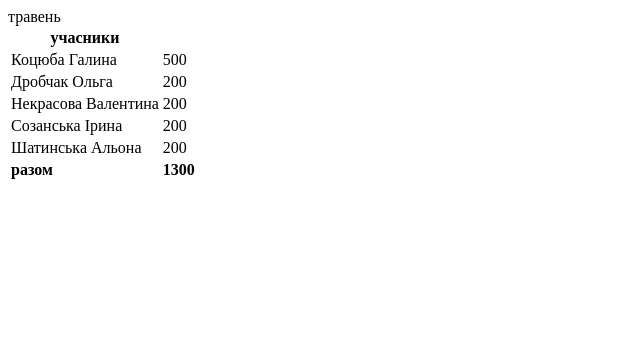
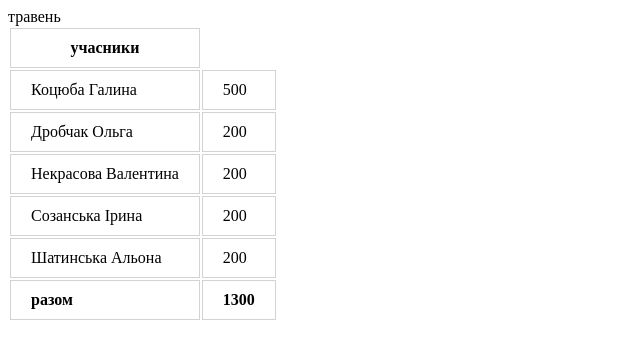
Before and after one commit to shatynska/money.psypra.com, a PHP site: page / in a window 1280 px wide. Shown: the top 359 px of the page, without its empty margins (0-640 px from the left). Run offline with PHP 8.4, Linux system fonts and the light colour scheme.

Commit message:
Add style to table

```diff
--- a/public/index.php
+++ b/public/index.php
@@ -6,7 +6,10 @@
     <meta name="viewport" content="width=device-width, initial-scale=1.0">
     <title>Document</title>
     <style>
-        td
+        td, th {
+            padding: 10px 20px;
+            border: 1px solid lightgrey;
+        }
     </style>
 </head>
 <body>
```
